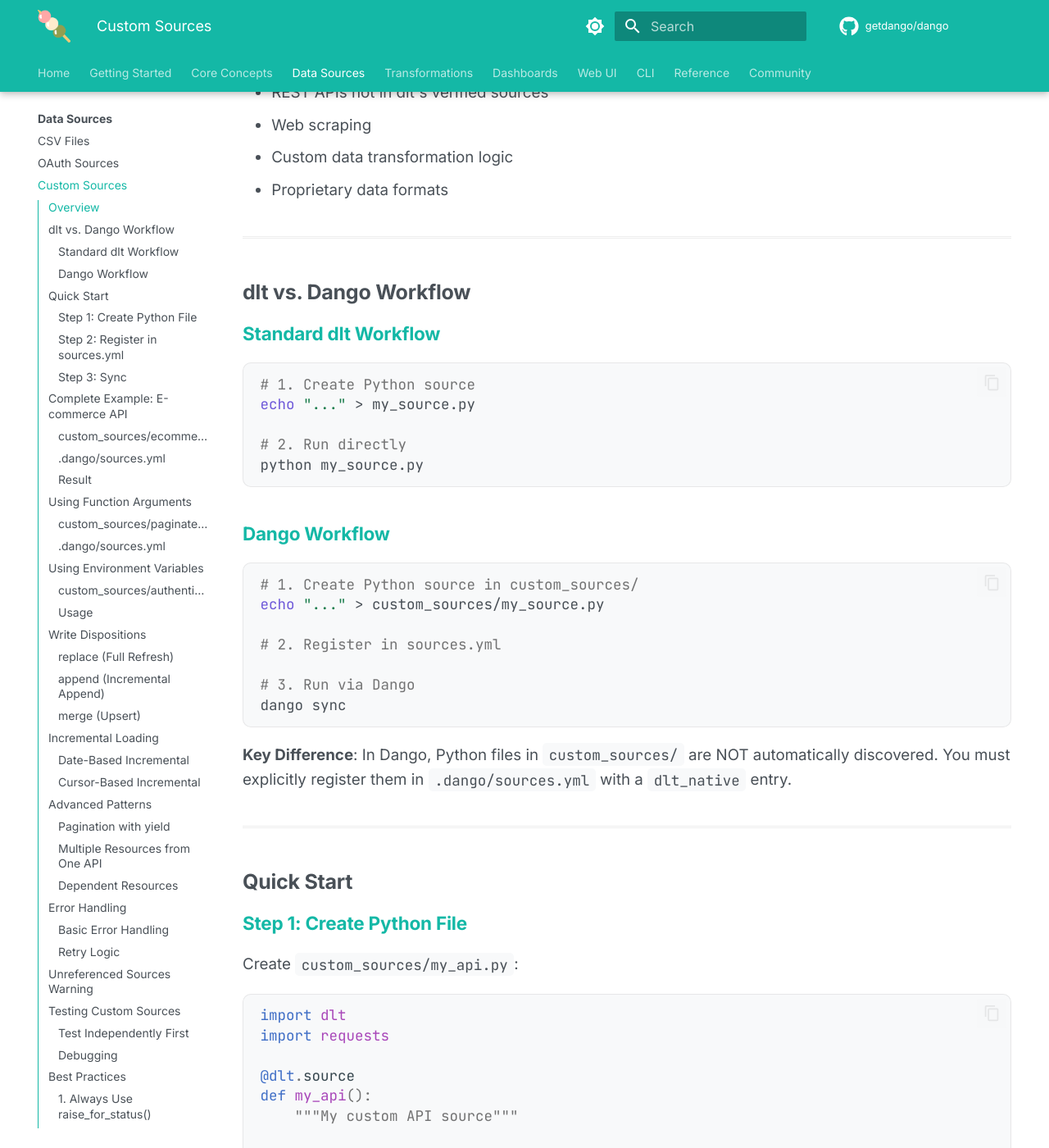
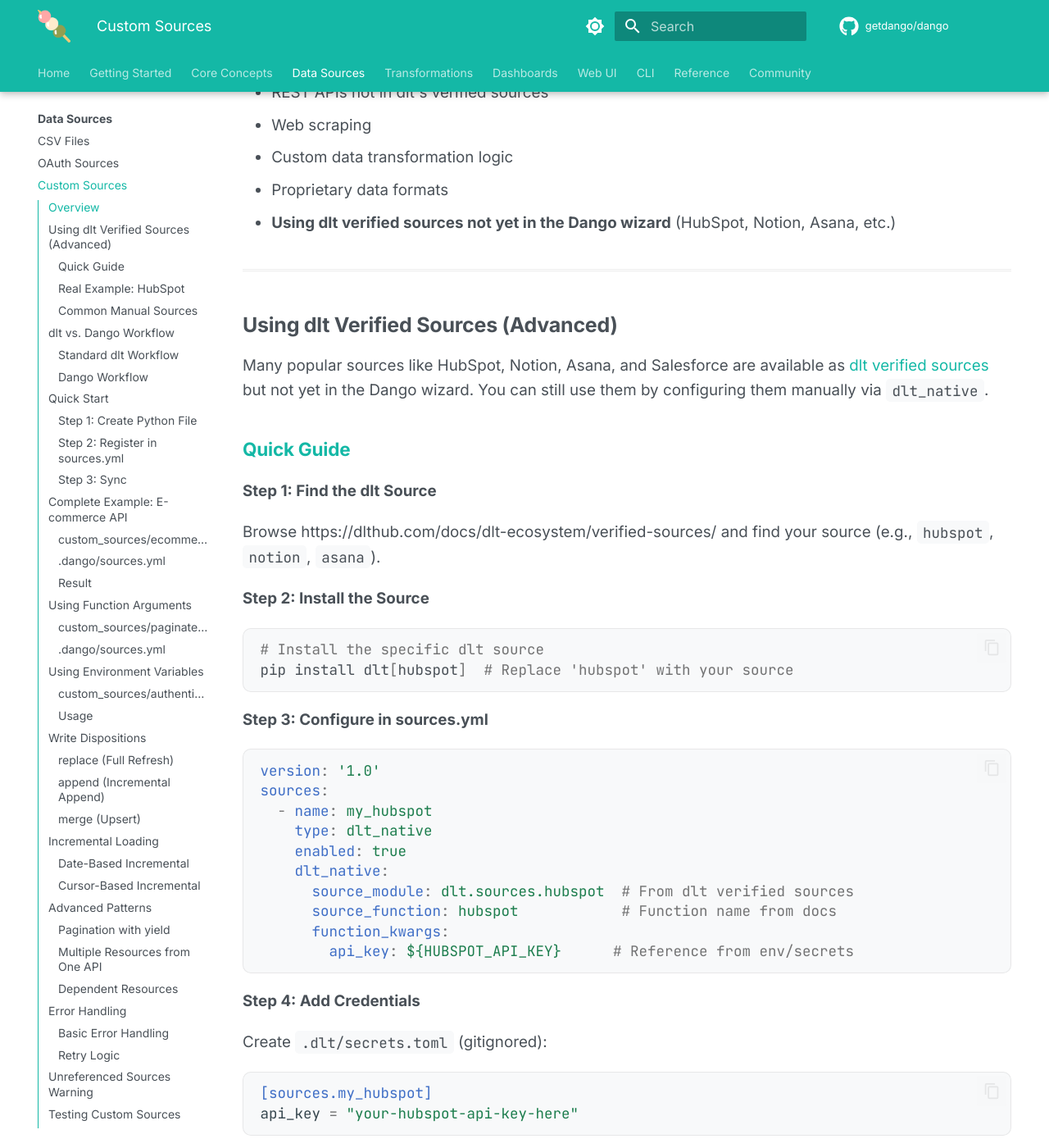
Before and after one commit to getdango/docs, an MkDocs documentation site: the page built from docs/data-sources/custom-sources.md, in a window 1280 px wide and 1400 px high, scrolled down 543 px. Shown: the whole window at 82% size. Built offline with MkDocs 1.6.1 and Material for MkDocs 9.7.7, drawn with Linux system fonts in a browser that asks for light colours; comment, search, counter and statistics services are not loaded; the version menu is left out; some of the changed text lies outside the part shown.

Commit message:
Add manual dlt_native guide and clarify Metabase/Web UI
- Add comprehensive guide for using dlt verified sources (HubSpot, Notion, Asana, etc.) via dlt_native
- Include real HubSpot example with step-by-step configuration
- Add table of common manual sources with pip install commands
- Clarify Metabase auto-configuration: admin user pre-created (admin@dango.local / dangolocal123)
- Clarify Web UI WebSocket: infrastructure exists, basic messaging only (not active sync streaming)

🤖 Generated with [Claude Code](https://claude.com/claude-code)

Co-Authored-By: Claude Sonnet 4.5 <noreply@anthropic.com>

````diff
--- a/docs/data-sources/custom-sources.md
+++ b/docs/data-sources/custom-sources.md
@@ -15,6 +15,119 @@ When built-in sources don't fit your needs, create custom sources using Python.
 - Web scraping
 - Custom data transformation logic
 - Proprietary data formats
+- **Using dlt verified sources not yet in the Dango wizard** (HubSpot, Notion, Asana, etc.)
+
+---
+
+## Using dlt Verified Sources (Advanced)
+
+Many popular sources like HubSpot, Notion, Asana, and Salesforce are available as [dlt verified sources](https://dlthub.com/docs/dlt-ecosystem/verified-sources/) but not yet in the Dango wizard. You can still use them by configuring them manually via `dlt_native`.
+
+### Quick Guide
+
+**Step 1: Find the dlt Source**
+
+Browse https://dlthub.com/docs/dlt-ecosystem/verified-sources/ and find your source (e.g., `hubspot`, `notion`, `asana`).
+
+**Step 2: Install the Source**
+
+```bash
+# Install the specific dlt source
+pip install dlt[hubspot]  # Replace 'hubspot' with your source
+```
+
+**Step 3: Configure in sources.yml**
+
+```yaml
+version: '1.0'
+sources:
+  - name: my_hubspot
+    type: dlt_native
+    enabled: true
+    dlt_native:
+      source_module: dlt.sources.hubspot  # From dlt verified sources
+      source_function: hubspot            # Function name from docs
+      function_kwargs:
+        api_key: ${HUBSPOT_API_KEY}      # Reference from env/secrets
+```
+
+**Step 4: Add Credentials**
+
+Create `.dlt/secrets.toml` (gitignored):
+
+```toml
+[sources.my_hubspot]
+api_key = "your-hubspot-api-key-here"
+```
+
+Or use environment variables in `.env`:
+
+```bash
+HUBSPOT_API_KEY="your-hubspot-api-key-here"
+```
+
+**Step 5: Sync**
+
+```bash
+dango sync --source my_hubspot
+```
+
+### Real Example: HubSpot
+
+Based on the [dlt HubSpot docs](https://dlthub.com/docs/dlt-ecosystem/verified-sources/hubspot), here's a complete configuration:
+
+**1. Install:**
+```bash
+pip install dlt[hubspot]
+```
+
+**2. Configure `.dango/sources.yml`:**
+```yaml
+sources:
+  - name: hubspot_crm
+    type: dlt_native
+    enabled: true
+    dlt_native:
+      source_module: dlt.sources.hubspot
+      source_function: hubspot
+      function_kwargs:
+        api_key: ${HUBSPOT_API_KEY}
+        include_history: false  # Set to true for historical data
+```
+
+**3. Add credentials to `.dlt/secrets.toml`:**
+```toml
+[sources.hubspot_crm]
+api_key = "your-hubspot-private-app-token"
+```
+
+**4. Sync:**
+```bash
+dango sync --source hubspot_crm
+```
+
+**What gets loaded:**
+- `raw_hubspot_crm.contacts`
+- `raw_hubspot_crm.companies`
+- `raw_hubspot_crm.deals`
+- `raw_hubspot_crm.tickets`
+- And more (depends on HubSpot source configuration)
+
+### Common Manual Sources
+
+| Source | Module | Function | Pip Install |
+|--------|--------|----------|-------------|
+| HubSpot | `dlt.sources.hubspot` | `hubspot` | `pip install dlt[hubspot]` |
+| Notion | `dlt.sources.notion` | `notion` | `pip install dlt[notion]` |
+| Asana | `dlt.sources.asana` | `asana` | `pip install dlt[asana]` |
+| Salesforce | `dlt.sources.salesforce` | `salesforce` | `pip install dlt[salesforce]` |
+| MongoDB | `dlt.sources.mongodb` | `mongodb` | `pip install dlt[mongodb]` |
+| PostgreSQL | `dlt.sources.sql_database` | `sql_database` | `pip install dlt[postgres]` |
+| MySQL | `dlt.sources.sql_database` | `sql_database` | `pip install dlt[mysql]` |
+
+!!! tip "Finding Configuration"
+    Always check the official dlt docs for each source's specific `function_kwargs` options:
+    https://dlthub.com/docs/dlt-ecosystem/verified-sources/
 
 ---
 
````
Also changed, not shown: docs/dashboards/metabase-overview.md (+13 -9 lines), docs/web-ui/web-ui-overview.md (+8 -5 lines).
